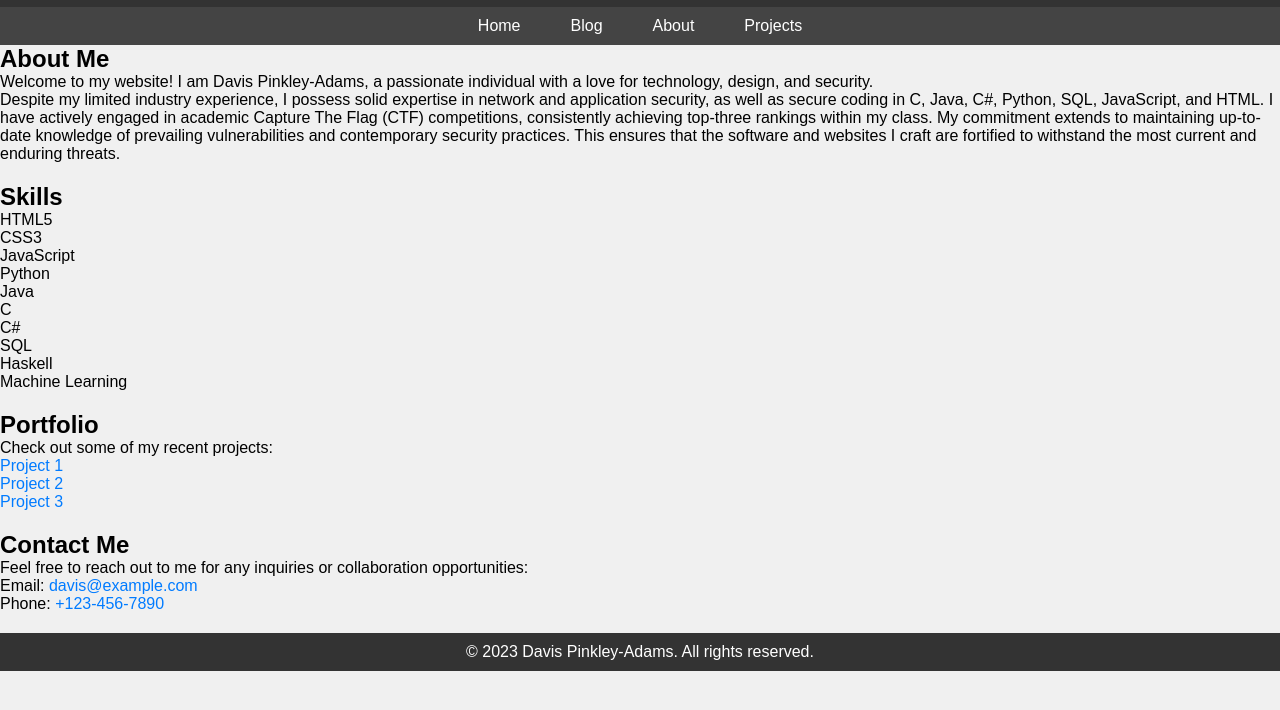
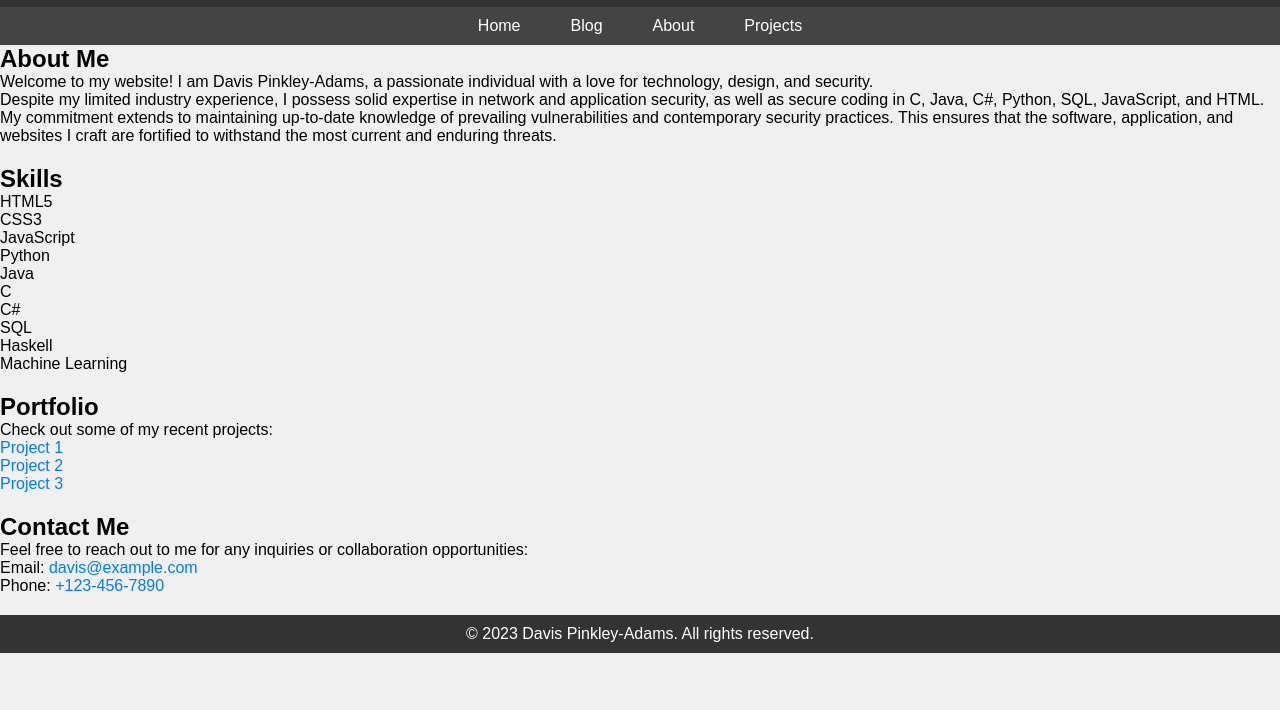
Before and after one commit to User20004321/website, a plain HTML site: page index.html in a window 1280 px wide. Shown: the part 50-760 px from the top of the page. Drawn offline with Linux system fonts and the light colour scheme.

Commit message:
Update index.html

```diff
--- a/index.html
+++ b/index.html
@@ -30,7 +30,7 @@
         <section>
             <h2>About Me</h2>
             <p>Welcome to my website! I am Davis Pinkley-Adams, a passionate individual with a love for technology, design, and security.</p>
-            <p>Despite my limited industry experience, I possess solid expertise in network and application security, as well as secure coding in C, Java, C#, Python, SQL, JavaScript, and HTML. I have actively engaged in academic Capture The Flag (CTF) competitions, consistently achieving top-three rankings within my class. My commitment extends to maintaining up-to-date knowledge of prevailing vulnerabilities and contemporary security practices. This ensures that the software and websites I craft are fortified to withstand the most current and enduring threats.</p>
+            <p>Despite my limited industry experience, I possess solid expertise in network and application security, as well as secure coding in C, Java, C#, Python, SQL, JavaScript, and HTML. My commitment extends to maintaining up-to-date knowledge of prevailing vulnerabilities and contemporary security practices. This ensures that the software, application, and websites I craft are fortified to withstand the most current and enduring threats.</p>
         </section>
 
         <section>
```
